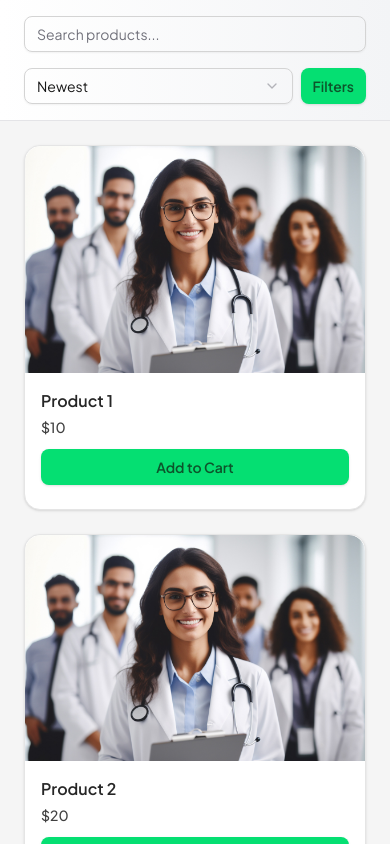
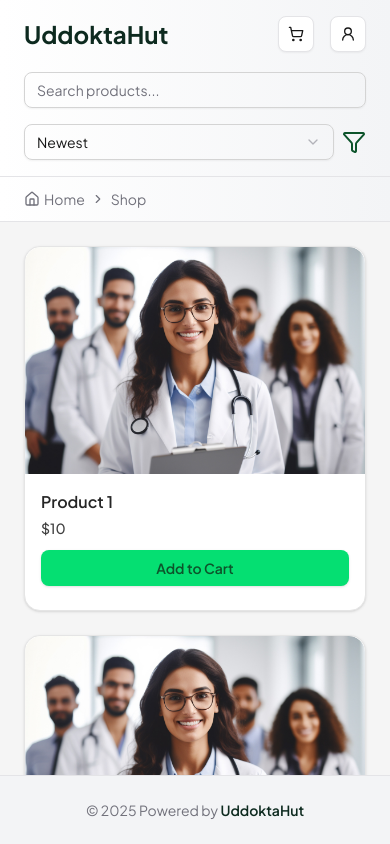
Before and after one commit to FarhanMasud07/UddoktaHut, a Next.js app: page /store/1/shop in a window 390 px wide. Built offline with nearby package versions, Linux system fonts and the light colour scheme.

Commit message:
shop improvisation

```diff
--- a/components/shopui/BottomDrawer.jsx
+++ b/components/shopui/BottomDrawer.jsx
@@ -6,20 +6,16 @@ import {
     DrawerTitle,
     DrawerClose,
 } from "@/components/ui/drawer";
-import SubmitButton from '../common/SubmitButton'
 import { Button } from "../ui/button";
 import { FilterContent } from "./FilterContent";
+import { Filter } from "lucide-react";
 
 export default function BottomDrawer({ categories, ctaColor, ctaHoverColor }) {
     return (
         <div className="lg:hidden">
             <Drawer>
                 <DrawerTrigger asChild>
-                    <SubmitButton className={`w-full text-sm font-semibold hover:bg-[${ctaHoverColor}]
-            px-3 py-2 rounded-md shadow-sm cursor-pointer ${ctaColor}`}
-                    >
-                        <span className="font-semibold text-green-900">Filters</span>
-                    </SubmitButton>
+                    <Filter className="text-green-900" />
                 </DrawerTrigger>
                 <DrawerContent>
                     <DrawerHeader>
--- a/components/shopui/FilterContent.jsx
+++ b/components/shopui/FilterContent.jsx
@@ -4,14 +4,17 @@ import { useState } from "react";
 import { Select, SelectContent, SelectItem, SelectTrigger } from "../ui/select";
 import { Slider } from "../ui/slider";
 import SubmitButton from "../common/SubmitButton";
+import ShopBreadcrumb from "./layout/Breadcrumb";
+import { useIsMobile } from "@/hooks/use-mobile";
 
 export function FilterContent({ categories, ctaColor }) {
     const [category, setCategory] = useState("All");
     const [priceRange, setPriceRange] = useState([0, 100]);
+    const isMobile = useIsMobile(1023);
 
     return (
         <>
-            <h1 className="text-3xl font-bold tracking-tight px-4">Shop</h1>
+            {!isMobile && <ShopBreadcrumb />}
             <div className="space-y-6 px-4 my-7">
                 <div className="w-full">
                     <label className="block text-sm font-medium mb-2">Category</label>
@@ -49,6 +52,7 @@ export function FilterContent({ categories, ctaColor }) {
                 >
                     <span className="font-semibold text-green-900">Apply Filters</span>
                 </SubmitButton>
+
             </div>
         </>
     );
--- a/components/shopui/Shop.jsx
+++ b/components/shopui/Shop.jsx
@@ -1,4 +1,4 @@
-"use client"
+"use client";
 
 import { useState } from "react";
 import { Input } from "@/components/ui/input";
@@ -10,6 +10,10 @@ import {
 } from "@/components/ui/select";
 import { FilterContent } from "./FilterContent";
 import BottomDrawer from "./BottomDrawer";
+import ShopBreadcrumb from "./layout/Breadcrumb";
+import { useIsMobile } from "@/hooks/use-mobile";
+import Header from "./layout/Header";
+import Footer from "./layout/Footer"; // ✅ import your Footer here
 
 const categories = ["All", "Clothing", "Electronics", "Shoes", "Accessories"];
 const sortOptions = ["Newest", "Price: Low to High", "Price: High to Low"];
@@ -21,6 +25,7 @@ export default function Shop({
 }) {
     const [search, setSearch] = useState("");
     const [sort, setSort] = useState(sortOptions[0]);
+    const isMobile = useIsMobile(1023);
 
     return (
         <div className="h-screen bg-gradient-to-b from-white to-gray-200 text-neutral-900 font-sans flex">
@@ -29,7 +34,9 @@ export default function Shop({
             </aside>
 
             <div className="flex-1 flex flex-col h-screen overflow-hidden">
-                <div className="sticky top-0 bg-gradient-to-l from-gray-100 to-white z-10 px-6 py-4 border-b">
+                <Header />
+
+                <div className="bg-gradient-to-l from-gray-100 to-white px-6 pb-4 pt-1 border-b">
                     <div className="flex flex-col md:flex-row items-start md:items-center justify-between gap-4">
                         <Input
                             value={search}
@@ -57,7 +64,12 @@ export default function Shop({
                     </div>
                 </div>
 
+
+                {isMobile && <ShopBreadcrumb />}
+
                 {children}
+
+                <Footer />
             </div>
         </div>
     );
--- /dev/null
+++ b/components/shopui/layout/Breadcrumb.jsx
@@ -0,0 +1,38 @@
+
+
+import {
+    Breadcrumb,
+    BreadcrumbList,
+    BreadcrumbItem,
+    BreadcrumbLink,
+    BreadcrumbSeparator,
+} from "@/components/ui/breadcrumb";
+import { Home } from "lucide-react";
+import Link from "next/link";
+
+export default function ShopBreadcrumb() {
+    return (
+        <div className="w-full py-3 max-lg:bg-gradient-to-l max-lg:from-gray-100 max-lg:to-white max-lg:border-b lg:bg-none">
+            <div className="container px-6">
+                <Breadcrumb>
+                    <BreadcrumbList>
+                        <BreadcrumbItem>
+                            <BreadcrumbLink asChild>
+                                <Link href="/" className="flex items-center gap-1">
+                                    <Home className="w-4 h-4" />
+                                    Home
+                                </Link>
+                            </BreadcrumbLink>
+                        </BreadcrumbItem>
+                        <BreadcrumbSeparator />
+                        <BreadcrumbItem>
+                            <BreadcrumbLink asChild>
+                                <span>Shop</span>
+                            </BreadcrumbLink>
+                        </BreadcrumbItem>
+                    </BreadcrumbList>
+                </Breadcrumb>
+            </div>
+        </div>
+    );
+}
--- /dev/null
+++ b/components/shopui/layout/Footer.jsx
@@ -0,0 +1,10 @@
+export default function Footer() {
+    return (
+        <footer className="w-full bg-gray-100 border-t py-6 mt-auto">
+            <div className="container mx-auto px-6 text-center text-sm text-muted-foreground">
+                &copy; {new Date().getFullYear()} Powered by{" "}
+                <span className="font-semibold text-green-600">UddoktaHut</span>
+            </div>
+        </footer>
+    );
+}
--- /dev/null
+++ b/components/shopui/layout/Header.jsx
@@ -0,0 +1,40 @@
+"use client";
+
+import { Sheet, SheetContent, SheetTrigger } from "@/components/ui/sheet";
+import { Button } from "@/components/ui/button";
+import { Menu, ShoppingCart, User2 } from "lucide-react";
+
+export default function Header({ sheet = false }) {
+    return (
+        <header className="w-full  bg-gradient-to-l from-gray-100 to-white sticky top-0 z-50">
+            <div className="container mx-auto px-6 py-4 flex justify-between items-center">
+                <div className="flex items-center gap-4">
+                    {sheet && <Sheet>
+                        <SheetTrigger asChild>
+                            <Button variant="outline" size="icon" className="lg:hidden">
+                                <Menu className="w-5 h-5" />
+                            </Button>
+                        </SheetTrigger>
+                        <SheetContent side="left">
+                            <div className="mt-4 space-y-2">
+                                <p className="text-lg font-semibold">Menu</p>
+                                {/* Add nav links here */}
+                            </div>
+                        </SheetContent>
+                    </Sheet>}
+
+                    <h1 className="text-2xl font-bold text-green-600">UddoktaHut</h1>
+                </div>
+
+                <div className="flex gap-4 items-center">
+                    <Button variant="outline" size="icon">
+                        <ShoppingCart className="w-5 h-5" />
+                    </Button>
+                    <Button variant="outline" size="icon">
+                        <User2 className="w-5 h-5" />
+                    </Button>
+                </div>
+            </div>
+        </header>
+    );
+}
--- a/hooks/use-mobile.js
+++ b/hooks/use-mobile.js
@@ -2,18 +2,18 @@ import * as React from "react";
 
 const MOBILE_BREAKPOINT = 768;
 
-export function useIsMobile() {
+export function useIsMobile(breakPoint = MOBILE_BREAKPOINT) {
   const [isMobile, setIsMobile] = React.useState(undefined);
 
   React.useEffect(() => {
-    const mql = window.matchMedia(`(max-width: ${MOBILE_BREAKPOINT - 1}px)`);
+    const mql = window.matchMedia(`(max-width: ${breakPoint - 1}px)`);
     const onChange = () => {
-      setIsMobile(window.innerWidth < MOBILE_BREAKPOINT);
+      setIsMobile(window.innerWidth < breakPoint);
     };
     mql.addEventListener("change", onChange);
-    setIsMobile(window.innerWidth < MOBILE_BREAKPOINT);
+    setIsMobile(window.innerWidth < breakPoint);
     return () => mql.removeEventListener("change", onChange);
-  }, []);
+  }, [breakPoint]);
 
   return !!isMobile;
 }
```
